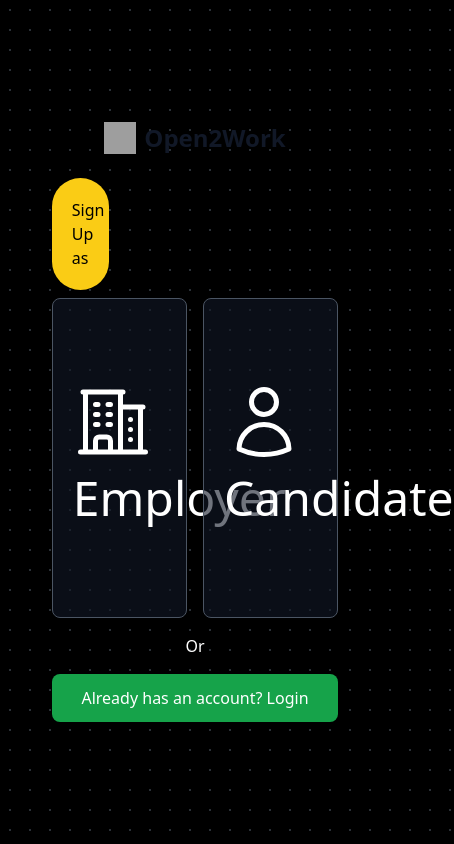
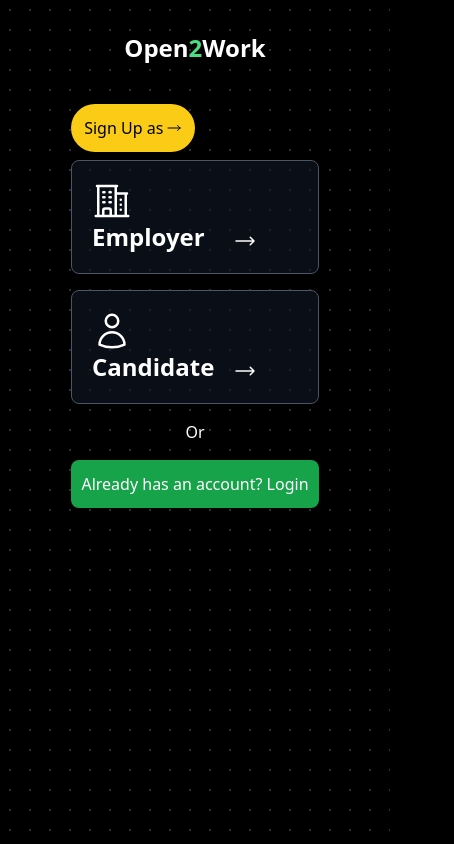
Before and after one commit to krgtm05/open2work, a React (Vite) app in the folder Client/: page / in a window 390 px wide. Shown: the whole page, 454 px wide, since content can reach past the window. Built offline with nearby package versions, Linux system fonts and the light colour scheme; grey boxes are pictures that could not be loaded.

Commit message:
role selection page responsiveness issue got fixed.

```diff
--- a/Client/src/Components/RoleSelection/RoleSelection.jsx
+++ b/Client/src/Components/RoleSelection/RoleSelection.jsx
@@ -13,20 +13,13 @@ export default function RoleSelection() {
   };
 
   return (
-    <div className='bg-dots container h-screen flex flex-col justify-center items-center text-white'>
-      <a
-        href='/'
-        className='flex items-center mb-6 text-2xl font-semibold text-gray-900 dark:text-white'
-      >
-        <img
-          className='w-8 h-8 mr-2'
-          src='https://flowbite.s3.amazonaws.com/blocks/marketing-ui/logo.svg'
-          alt='logo'
-        />
-        Open2Work
-      </a>
+    <section className='container'>
+      <div className='flex flex-col items-center justify-center px-6 py-8 mx-auto lg:py-0 md:h-screen text-white '>
+        <h1 className='text-2xl md:text-5xl mb-10  font-bold'>
+          Open<span className='text-primary-400'>2</span>Work
+        </h1>
         <div className='w-[80%]'>
-        <h3 className='bg-yellow-400 flex justify-around items-center text-black  p-5 rounded-full w-[20%] mb-2'>
+          <h3 className='bg-yellow-400 flex justify-around items-center text-black  p-3 md:p-5 rounded-full w-[50%] md:w-[20%] mb-2'>
             Sign Up as{" "}
             <svg
               xmlns='http://www.w3.org/2000/svg'
@@ -34,7 +27,7 @@ export default function RoleSelection() {
               viewBox='0 0 24 24'
               strokeWidth={1.5}
               stroke='currentColor'
-            className='size-6'
+              className='size-4 md:size-6'
             >
               <path
                 strokeLinecap='round'
@@ -47,7 +40,7 @@ export default function RoleSelection() {
         <div className='grid grid-cols-2 gap-4 w-[80%]'>
           <button
             onClick={() => handleRoleSelect("employer")}
-          className='flex flex-col justify-center items-start bg-gray-900/60 border border-gray-600  col-span-1  rounded-lg p-5 hover:bg-gray-900/90'
+            className='flex flex-col justify-center items-start bg-gray-900/60 border border-gray-600  col-span-2  rounded-lg p-5 hover:bg-gray-900/90 md:col-span-1'
           >
             <div>
               <svg
@@ -56,7 +49,7 @@ export default function RoleSelection() {
                 viewBox='0 0 24 24'
                 strokeWidth={1.5}
                 stroke='currentColor'
-              className='size-20'
+                className='size-10 md:size-20'
               >
                 <path
                   strokeLinecap='round'
@@ -66,14 +59,14 @@ export default function RoleSelection() {
               </svg>
             </div>
             <div className='flex flex-row justify-between items-end w-[80%]'>
-            <span className='text-[3rem]'>Employer</span>
+              <span className='text-2xl md:text-5xl font-bold'>Employer</span>
               <svg
                 xmlns='http://www.w3.org/2000/svg'
                 fill='none'
                 viewBox='0 0 24 24'
                 strokeWidth={1.5}
                 stroke='currentColor'
-              className='size-12'
+                className='size-6 md:size-12'
               >
                 <path
                   strokeLinecap='round'
@@ -85,7 +78,7 @@ export default function RoleSelection() {
           </button>
           <button
             onClick={() => handleRoleSelect("candidate")}
-          className='flex flex-col justify-center items-start bg-gray-900/60 border border-gray-600  col-span-1  rounded-lg p-5 h-[20rem] hover:bg-gray-900'
+            className='flex flex-col justify-center items-start bg-gray-900/60 border border-gray-600  col-span-2  rounded-lg p-5 md:h-[20rem] hover:bg-gray-900 md:col-span-1'
           >
             <div>
               <svg
@@ -94,7 +87,7 @@ export default function RoleSelection() {
                 viewBox='0 0 24 24'
                 strokeWidth={1.5}
                 stroke='currentColor'
-              className='size-20'
+                className='size-10 md:size-20'
               >
                 <path
                   strokeLinecap='round'
@@ -104,14 +97,14 @@ export default function RoleSelection() {
               </svg>
             </div>
             <div className='flex flex-row justify-between items-end w-[80%]'>
-            <span className='text-[3rem]'>Candidate</span>
+              <span className='text-2xl md:text-5xl font-bold'>Candidate</span>
               <svg
                 xmlns='http://www.w3.org/2000/svg'
                 fill='none'
                 viewBox='0 0 24 24'
                 strokeWidth={1.5}
                 stroke='currentColor'
-              className='size-12'
+                className='size-6 md:size-12'
               >
                 <path
                   strokeLinecap='round'
@@ -130,5 +123,6 @@ export default function RoleSelection() {
           </button>
         </div>
       </div>
+    </section>
   );
 }
```
Lines whose indentation alone changed are shown as unchanged.
